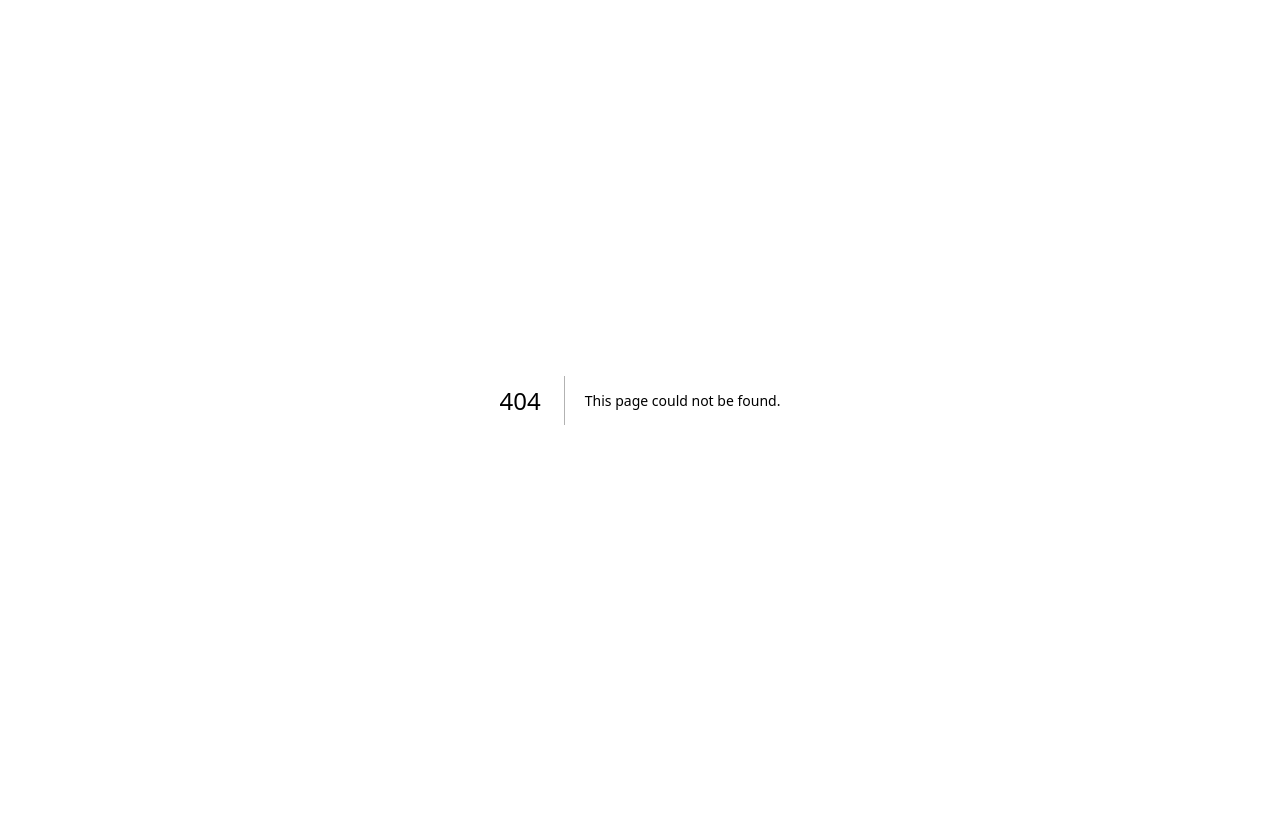
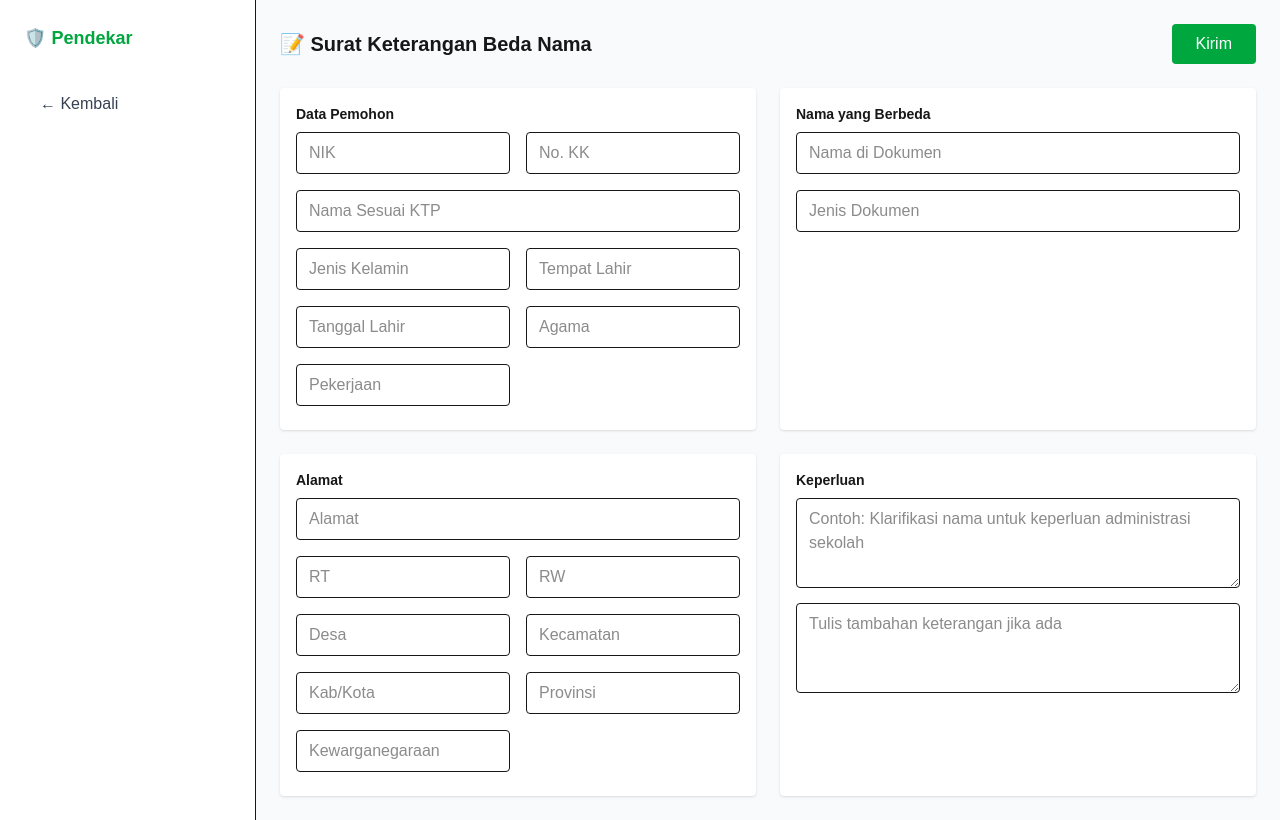
Before and after one commit to Kiki-Ervin/Aplikasi_Pendekar, a Next.js app in the folder pendekar/: page /ajukan/beda-nama in a window 1280 px wide. Before the commit this address had no page. Built offline with nearby package versions, Linux system fonts and the light colour scheme.

Commit message:
menambahkan form dan API Surat Keterangan Beda Nama
menambahkan form Surat Keterangan Beda Nama dan membuat dan menyambungkanya ke db mysql untuk menyimpan data

```diff
--- /dev/null
+++ b/pendekar/src/pages/ajukan/beda-nama.js
@@ -0,0 +1,123 @@
+import { useRouter } from "next/router";
+import { useState } from "react";
+
+export default function BedaNamaForm() {
+const router = useRouter();
+const [form, setForm] = useState({
+nik: "",
+no_kk: "",
+nama_ktp: "",
+jenis_kelamin: "",
+tempat_lahir: "",
+tanggal_lahir: "",
+agama: "",
+pekerjaan: "",
+nama_di_dokumen: "",
+jenis_dokumen: "",
+alamat: "",
+rt: "",
+rw: "",
+desa: "",
+kecamatan: "",
+kab_kota: "",
+provinsi: "",
+kewarganegaraan: "",
+keperluan: "",
+tambahan_keterangan: "",
+});
+
+const handleChange = (e) => {
+setForm({ ...form, [e.target.name]: e.target.value });
+};
+
+const handleSubmit = async (e) => {
+e.preventDefault();
+try {
+const res = await fetch("/api/beda-nama", {
+method: "POST",
+headers: { "Content-Type": "application/json" },
+body: JSON.stringify(form),
+});
+
+
+  if (res.ok) {
+    alert("Data berhasil dikirim");
+    router.push("/ajukan");
+  } else {
+    alert("Terjadi kesalahan");
+  }
+} catch (err) {
+  console.error(err);
+  alert("Terjadi kesalahan");
+}
+};
+
+return (
+<div className="flex min-h-screen bg-gray-50">
+<aside className="w-64 bg-white border-r p-6">
+<div className="text-green-600 font-bold text-lg mb-8 flex items-center gap-2">🛡️ Pendekar</div>
+<nav className="space-y-2">
+<button onClick={() => router.back()} className="block px-4 py-2 text-gray-700 hover:bg-gray-100 rounded">← Kembali</button>
+</nav>
+</aside>
+
+
+  <main className="flex-1 p-6 overflow-auto">
+    <form onSubmit={handleSubmit}>
+      <div className="flex justify-between items-center mb-6">
+        <h1 className="text-xl font-bold">📝 Surat Keterangan Beda Nama</h1>
+        <button type="submit" className="bg-green-600 text-white px-6 py-2 rounded hover:bg-green-700">Kirim</button>
+      </div>
+
+      <div className="grid grid-cols-1 md:grid-cols-2 gap-6">
+        {/* Data Pemohon */}
+        <div className="bg-white p-4 rounded shadow">
+          <h2 className="font-semibold text-sm mb-2">Data Pemohon</h2>
+          <div className="grid grid-cols-2 gap-4 mb-2">
+            <input name="nik" value={form.nik} onChange={handleChange} placeholder="NIK" className="border px-3 py-2 rounded" />
+            <input name="no_kk" value={form.no_kk} onChange={handleChange} placeholder="No. KK" className="border px-3 py-2 rounded" />
+            <input name="nama_ktp" value={form.nama_ktp} onChange={handleChange} placeholder="Nama Sesuai KTP" className="col-span-2 border px-3 py-2 rounded" />
+            <input name="jenis_kelamin" value={form.jenis_kelamin} onChange={handleChange} placeholder="Jenis Kelamin" className="border px-3 py-2 rounded" />
+            <input name="tempat_lahir" value={form.tempat_lahir} onChange={handleChange} placeholder="Tempat Lahir" className="border px-3 py-2 rounded" />
+            <input name="tanggal_lahir" value={form.tanggal_lahir} onChange={handleChange} placeholder="Tanggal Lahir" className="border px-3 py-2 rounded" />
+            <input name="agama" value={form.agama} onChange={handleChange} placeholder="Agama" className="border px-3 py-2 rounded" />
+            <input name="pekerjaan" value={form.pekerjaan} onChange={handleChange} placeholder="Pekerjaan" className="border px-3 py-2 rounded" />
+          </div>
+        </div>
+
+        {/* Nama Berbeda */}
+        <div className="bg-white p-4 rounded shadow">
+          <h2 className="font-semibold text-sm mb-2">Nama yang Berbeda</h2>
+          <div className="grid grid-cols-2 gap-4 mb-2">
+            <input name="nama_di_dokumen" value={form.nama_di_dokumen} onChange={handleChange} placeholder="Nama di Dokumen" className="col-span-2 border px-3 py-2 rounded" />
+            <input name="jenis_dokumen" value={form.jenis_dokumen} onChange={handleChange} placeholder="Jenis Dokumen" className="col-span-2 border px-3 py-2 rounded" />
+          </div>
+        </div>
+
+        {/* Alamat */}
+        <div className="bg-white p-4 rounded shadow">
+          <h2 className="font-semibold text-sm mb-2">Alamat</h2>
+          <div className="grid grid-cols-2 gap-4 mb-2">
+            <input name="alamat" value={form.alamat} onChange={handleChange} placeholder="Alamat" className="col-span-2 border px-3 py-2 rounded" />
+            <input name="rt" value={form.rt} onChange={handleChange} placeholder="RT" className="border px-3 py-2 rounded" />
+            <input name="rw" value={form.rw} onChange={handleChange} placeholder="RW" className="border px-3 py-2 rounded" />
+            <input name="desa" value={form.desa} onChange={handleChange} placeholder="Desa" className="border px-3 py-2 rounded" />
+            <input name="kecamatan" value={form.kecamatan} onChange={handleChange} placeholder="Kecamatan" className="border px-3 py-2 rounded" />
+            <input name="kab_kota" value={form.kab_kota} onChange={handleChange} placeholder="Kab/Kota" className="border px-3 py-2 rounded" />
+            <input name="provinsi" value={form.provinsi} onChange={handleChange} placeholder="Provinsi" className="border px-3 py-2 rounded" />
+            <input name="kewarganegaraan" value={form.kewarganegaraan} onChange={handleChange} placeholder="Kewarganegaraan" className="border px-3 py-2 rounded" />
+          </div>
+        </div>
+
+        {/* Keperluan */}
+        <div className="bg-white p-4 rounded shadow">
+          <h2 className="font-semibold text-sm mb-2">Keperluan</h2>
+          <textarea name="keperluan" value={form.keperluan} onChange={handleChange} className="w-full border px-3 py-2 rounded mb-2" rows={3} placeholder="Contoh: Klarifikasi nama untuk keperluan administrasi sekolah" />
+          <textarea name="tambahan_keterangan" value={form.tambahan_keterangan} onChange={handleChange} className="w-full border px-3 py-2 rounded" rows={3} placeholder="Tulis tambahan keterangan jika ada" />
+        </div>
+      </div>
+    </form>
+  </main>
+</div>
+);
+}
--- /dev/null
+++ b/pendekar/src/pages/api/beda-nama.js
@@ -0,0 +1,47 @@
+import { db } from "@/lib/db";
+
+export default async function handler(req, res) {
+if (req.method !== "POST") {
+return res.status(405).json({ message: "Method tidak diizinkan" });
+}
+
+const {
+nik,
+no_kk,
+nama_ktp,
+jenis_kelamin,
+tempat_lahir,
+tanggal_lahir,
+agama,
+pekerjaan,
+nama_di_dokumen,
+jenis_dokumen,
+alamat,
+rt,
+rw,
+desa,
+kecamatan,
+kab_kota,
+provinsi,
+kewarganegaraan,
+keperluan,
+tambahan_keterangan,
+} = req.body;
+
+try {
+const query = `INSERT INTO beda_nama (nik, no_kk, nama_ktp, jenis_kelamin, tempat_lahir, tanggal_lahir, agama, pekerjaan, nama_di_dokumen, jenis_dokumen, alamat, rt, rw, desa, kecamatan, kab_kota, provinsi, kewarganegaraan, keperluan, tambahan_keterangan) VALUES (?, ?, ?, ?, ?, ?, ?, ?, ?, ?, ?, ?, ?, ?, ?, ?, ?, ?, ?, ?)`;
+
+const values = [
+  nik, no_kk, nama_ktp, jenis_kelamin, tempat_lahir, tanggal_lahir, agama, pekerjaan,
+  nama_di_dokumen, jenis_dokumen, alamat, rt, rw, desa, kecamatan, kab_kota, provinsi,
+  kewarganegaraan, keperluan, tambahan_keterangan,
+];
+
+
+await db.execute(query, values);
+return res.status(200).json({ message: "Data berhasil disimpan" });
+} catch (err) {
+console.error("Error simpan beda nama:", err);
+return res.status(500).json({ message: "Terjadi kesalahan server" });
+}
+}
```
